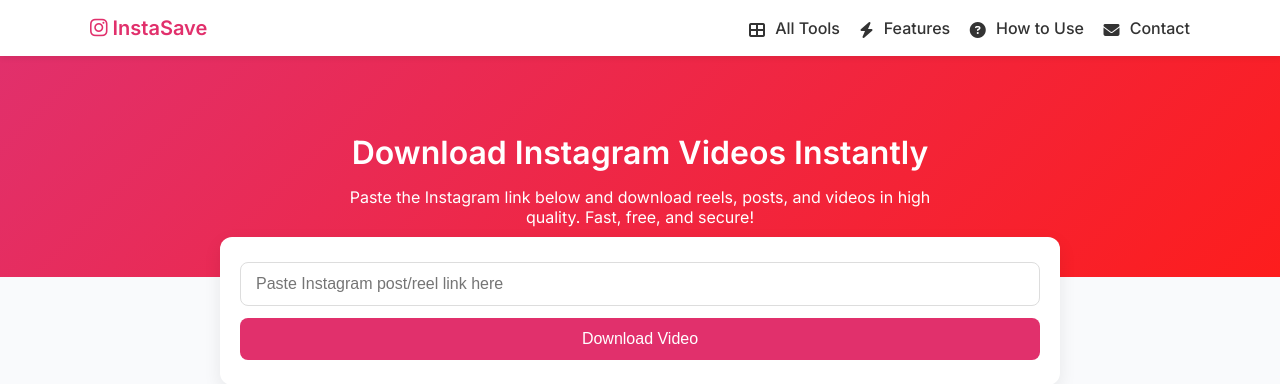
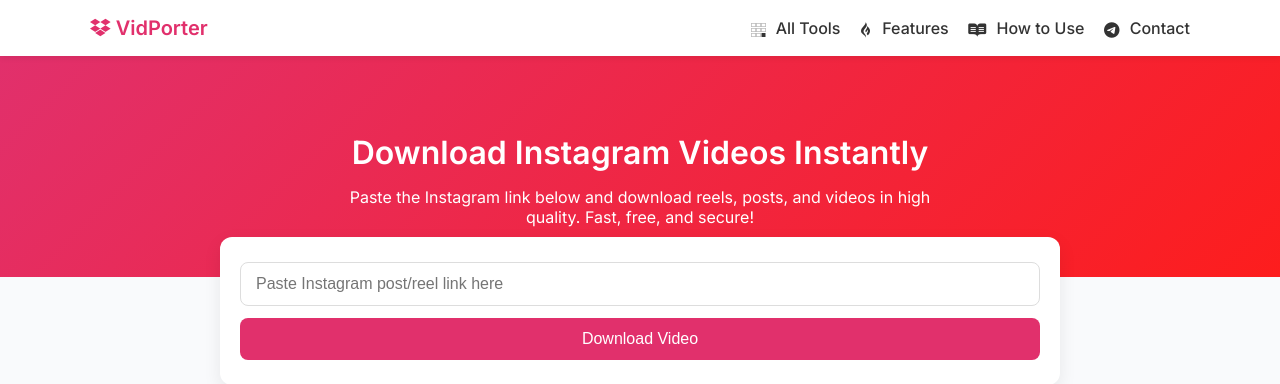
Before and after one commit to ravimalani86/video-downloader, a Flask app: page / in a window 1280 px wide. Shown: the top 384 px of the page. Run offline with Flask 3, Linux system fonts and the light colour scheme; some libraries are stand-ins or nearby versions.

Commit message:
update header

```diff
--- a/templates/header.html
+++ b/templates/header.html
@@ -1,18 +1,18 @@
 <header>
   <div class="header-inner">
-    <a href="/" class="logo"><i class="fab fa-instagram"></i> InstaSave</a>
-    <button class="burger-menu" aria-label="Open menu"><i class="fas fa-bars"></i></button>
+    <a href="/" class="logo"><i class="fab fa-dropbox"></i> VidPorter</a>
+    <button class="burger-menu" aria-label="Open menu"><i class="fab fa-ubuntu"></i></button>
     <nav class="nav-links">
       <div class="menu-dropdown">
-        <a href="#" class="menu-trigger"><i class="fas fa-th-large"></i> All Tools</a>
+        <a href="#" class="menu-trigger"><i class="fab fa-buromobelexperte"></i> All Tools</a>
         <div class="submenu">
           <a href="/"><i class="fab fa-instagram"></i> Instagram</a>
           <a href="/facebook"><i class="fab fa-facebook"></i> Facebook</a>
         </div>
       </div>
-      <a href="#features"><i class="fas fa-bolt"></i> Features</a>
-      <a href="#howto"><i class="fas fa-question-circle"></i> How to Use</a>
-      <a href="#footer"><i class="fas fa-envelope"></i> Contact</a>
+      <a href="#features"><i class="fab fa-gripfire"></i> Features</a>
+      <a href="#howto"><i class="fab fa-readme"></i> How to Use</a>
+      <a href="#footer"><i class="fab fa-telegram-plane"></i> Contact</a>
     </nav>
   </div>
 </header>
```
